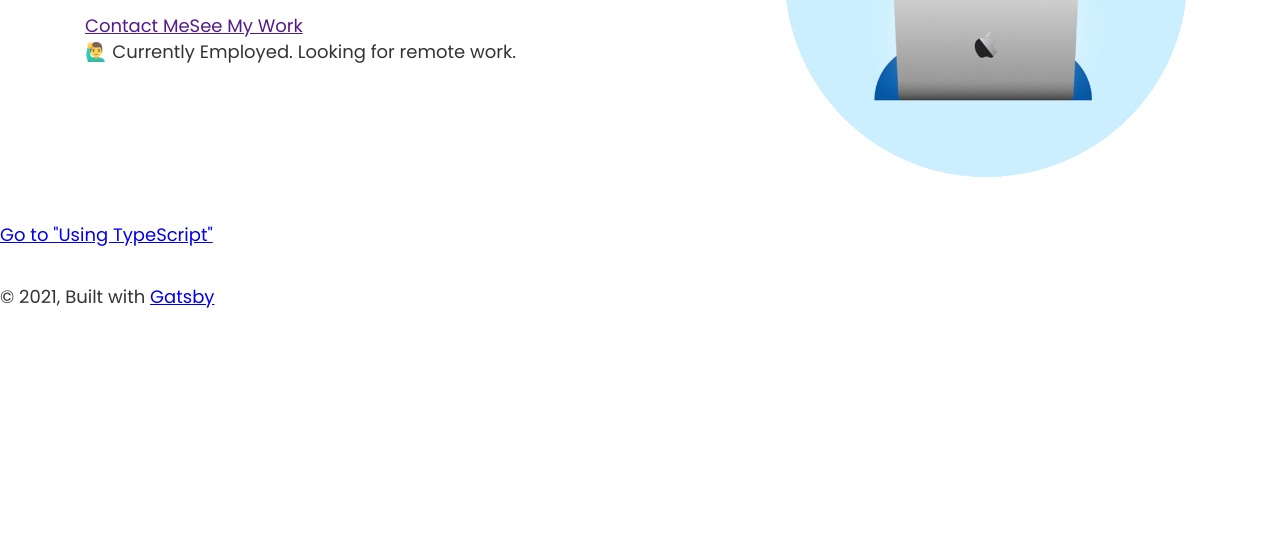
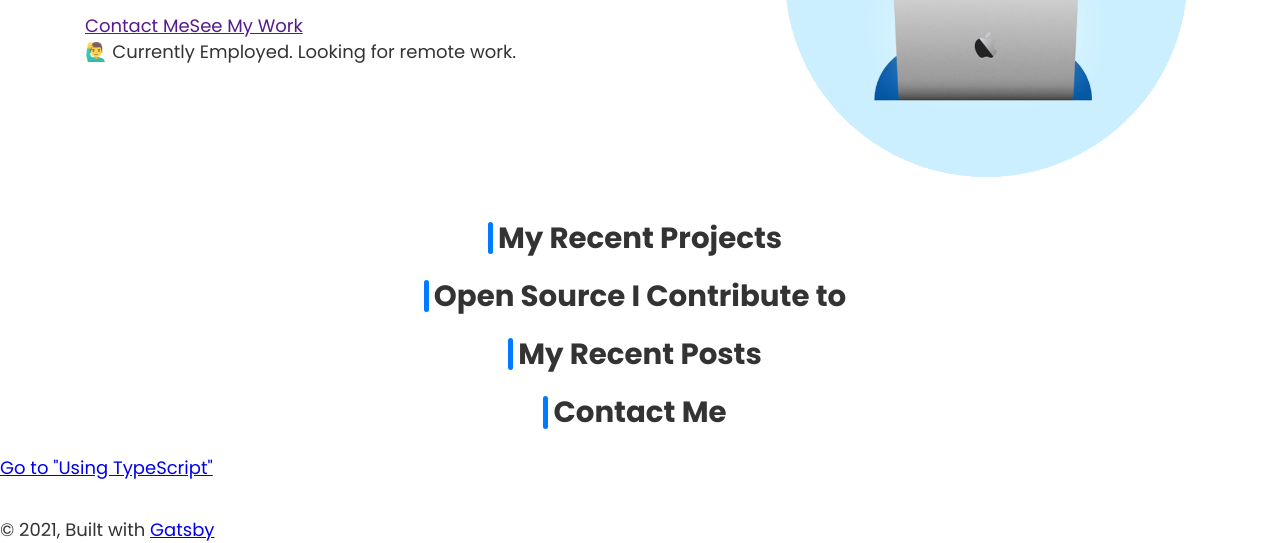
Before and after one commit to bsmith20681/new-portfolio, a Gatsby site in the folder New Portfolio/portfolio/: page / in a window 1280 px wide. Shown: the part 304-847 px from the top of the page. Before the commit the page ends 800 px from the top, so only its background shows below. Built offline with nearby package versions, Linux system fonts and the light colour scheme; Gatsby itself is replaced by a stand-in of ours.

Commit message:
added and styled titles to homepage sections

```diff
--- a/New Portfolio/portfolio/src/components/layout.css
+++ b/New Portfolio/portfolio/src/components/layout.css
@@ -593,7 +593,6 @@ pre tt:after {
 }
 
 /* CUSTOM CSS */
-
 .hero {
   align-items: center;
   justify-content: space-between;
@@ -612,3 +611,23 @@ pre tt:after {
     display: none;
   }
 }
+
+.homepage-title-container {
+  justify-content: center;
+  display: flex;
+}
+
+.homepage-title {
+  position: relative;
+  width: fit-content;
+}
+
+.homepage-title::before {
+  content: "";
+  position: absolute;
+  width: 5px;
+  height: 100%;
+  border-radius: 50px;
+  left: -10px;
+  background-color: #007bff;
+}
--- a/New Portfolio/portfolio/src/pages/index.js
+++ b/New Portfolio/portfolio/src/pages/index.js
@@ -26,6 +26,18 @@ const IndexPage = () => (
         </div>
       </div>
     </div>
+    <div className="homepage-title-container">
+      <h2 className="homepage-title">My Recent Projects</h2>
+    </div>
+    <div className="homepage-title-container">
+      <h2 className="homepage-title">Open Source I Contribute to</h2>
+    </div>
+    <div className="homepage-title-container">
+      <h2 className="homepage-title">My Recent Posts</h2>
+    </div>
+    <div className="homepage-title-container">
+      <h2 className="homepage-title">Contact Me</h2>
+    </div>
     <Link to="/using-typescript/">Go to "Using TypeScript"</Link>
   </Layout>
 )
```
